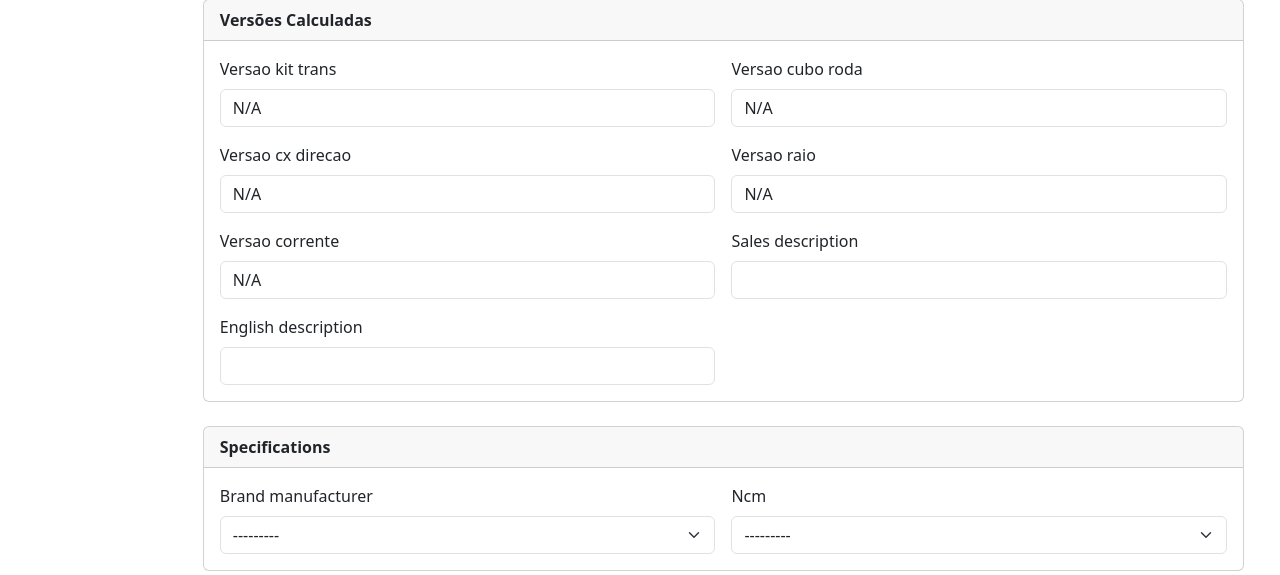
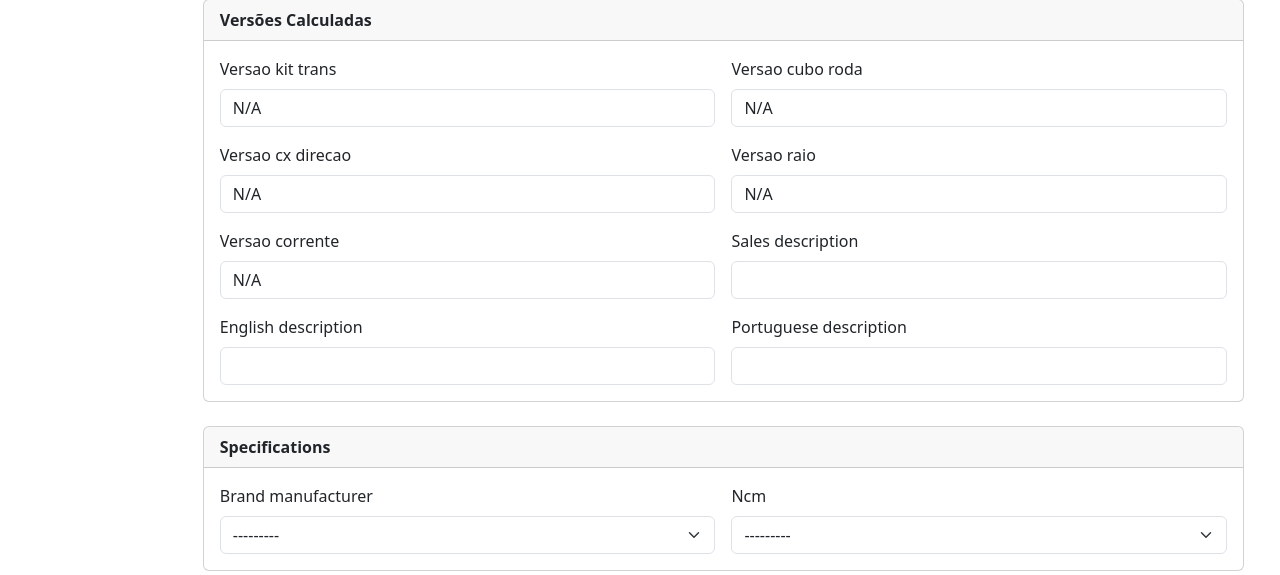
Before and after one commit to agk-operation/agk-core, a Django app: page /inventory/item/create/ in a window 1280 px wide. Shown: the part 864-1439 px from the top of the page. Run offline with Django 5.2, Linux system fonts and the light colour scheme; the visitor is signed in with stand-in values (Sample User, id 1); data that the repository does not hold is empty; some libraries are stand-ins or nearby versions.

Commit message:
Feat: adcionar portuguese description

```diff
--- a/apps/inventory/forms.py
+++ b/apps/inventory/forms.py
@@ -43,6 +43,7 @@ class ItemForm(forms.ModelForm):
             'versao_corrente':  forms.TextInput(attrs={'class': 'form-control'}),
             'sales_description': forms.TextInput(attrs={'class': 'form-control'}),
             'english_description': forms.TextInput(attrs={'class': 'form-control'}),
+            'portuguese_description': forms.TextInput(attrs={'class': 'form-control'}),
         }
 
 
--- a/apps/inventory/models.py
+++ b/apps/inventory/models.py
@@ -129,6 +129,7 @@ class Item(models.Model):
     versao_corrente =models.CharField(max_length=50, null=True)
     sales_description = models.TextField(blank=True, null=True)
     english_description = models.TextField(blank=True, null=True)
+    portuguese_description = models.TextField(blank=True, null=True)
 
     cost_price = models.DecimalField(max_digits=10, decimal_places=2)
     selling_price = models.DecimalField(max_digits=10, decimal_places=2)
@@ -145,6 +146,7 @@ class Item(models.Model):
     supplier_chain = models.ForeignKey(SupplierChain, on_delete=models.PROTECT)
     brand_manufacturer = models.ForeignKey(BrandManufacturer, on_delete=models.PROTECT)
     application = models.ForeignKey(Application, on_delete=models.PROTECT, null=True, blank=True)
+
 
     chain = models.ForeignKey(Chain, on_delete=models.PROTECT)
     ncm = models.ForeignKey(Ncm, on_delete=models.PROTECT)
--- a/apps/inventory/templates/inventory/item_form.html
+++ b/apps/inventory/templates/inventory/item_form.html
@@ -72,7 +72,7 @@
         <div class="row g-3">
           {% for field in form %}
             {# Loop SÓ para os campos versao_* #}
-            {% if field.name in 'versao_kit_trans versao_corrente versao_raio versao_cx_direcao versao_cubo_roda sales_description english_description' %}
+            {% if field.name in 'versao_kit_trans versao_corrente versao_raio versao_cx_direcao versao_cubo_roda sales_description english_description portuguese_description' %}
               <div class="col-md-6">
                 <label class="form-label" for="{{ field.id_for_label }}">{{ field.label }}</label>
                 {# Renderiza o campo diretamente (já é TextInput readonly) #}
@@ -450,7 +450,7 @@
       const cuboRodaInput = document.getElementById('id_versao_cubo_roda');
       const sCodeInput = document.getElementById('id_s_code');
       const salesDescriptionTextarea = document.getElementById('id_sales_description');
-      const englishDescriptionInput = document.getElementById('id_english_description');
+      const portugueseDescription = document.getElementById('id_portuguese_description');
       const modelApplicationSelect = document.getElementById('id_model_application');
 
       // 2. Função auxiliar getSelectedText (definir uma vez)
@@ -611,17 +611,17 @@
 
       function updateSalesDescription() {
               // Pega o valor do input diretamente
-              const englishDescVal = englishDescriptionInput ? englishDescriptionInput.value : ""; // V value
+              const portugueseDescVal = portugueseDescription ? portugueseDescription.value : ""; // V value
 
               // Tenta pegar o PRIMEIRO dropdown de model_application do formset
               const firstModelAppSelect = document.querySelector('select[name^="itemmodelapplication_set-"][name$="-model_application"]');
               const modelAppText = getSelectedText(firstModelAppSelect); // AE selected text (do primeiro)
 
-              let finalDescription = englishDescVal; // Default to just V
+              let finalDescription = portugueseDescVal; // Default to just V
 
               // Verifica se AE (do primeiro) tem valor
               if (modelAppText && modelAppText !== "------") {
-                finalDescription = `${englishDescVal} - ${modelAppText}`;
+                finalDescription = `${portugueseDescVal} - ${modelAppText}`;
               }
 
               // Atualiza o campo Sales Description
@@ -677,8 +677,8 @@
       });
 
       // Ouvintes para Sales Description (CORRIGIDO)
-      if (englishDescriptionInput) {
-          englishDescriptionInput.addEventListener('input', updateSalesDescription); // Usa 'input'
+      if (portugueseDescription) {
+          portugueseDescription.addEventListener('input', updateSalesDescription); // Usa 'input'
       }
       // Adiciona um listener genérico para qualquer mudança nos selects do formset
       const formsetTable = document.getElementById('model-application-grid');
```
Also changed, not shown: apps/inventory/migrations/0020_item_portuguese_description.py (added).
